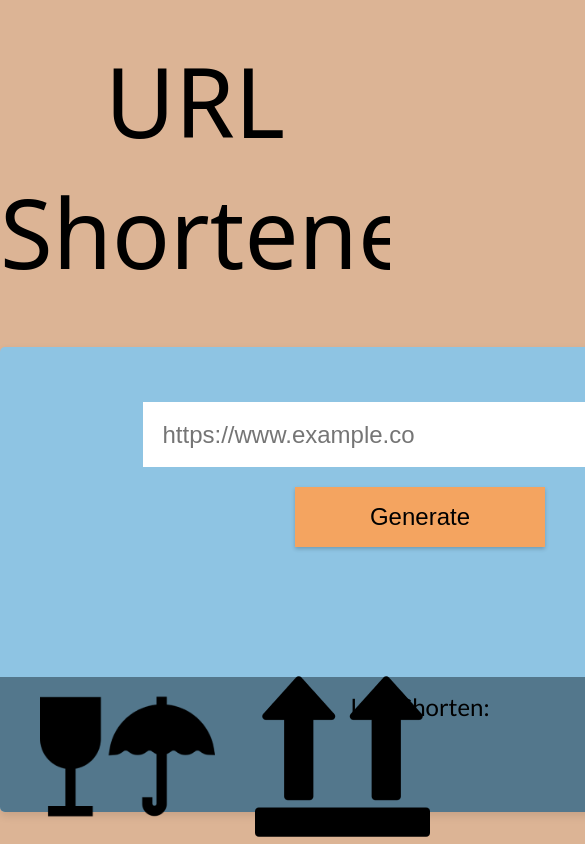
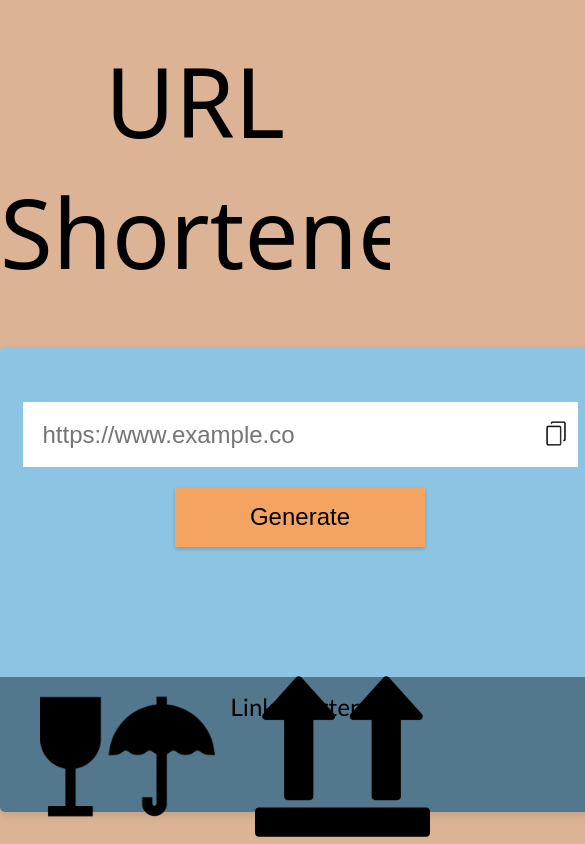
Before and after one commit to alan-strassmeier/Link-shortener-website, a Vue app: page / in a window 390 px wide. Shown: the top 844 px of the page, 585 px wide, since content can reach past the window. Built offline with nearby package versions, Linux system fonts and the light colour scheme; a web font is replaced by a local one.

Commit message:
Add files via upload

```diff
--- a/src/components/InputForm.vue
+++ b/src/components/InputForm.vue
@@ -197,4 +197,14 @@ span {
 .display {
     display: none
 }
+
+@media screen and (max-width: 900px) {
+    .container__form {
+        width: 37.5rem;
+    }
+
+    .shorten__container {
+        width: 37.5rem;
+    }
+}
 </style>
```
